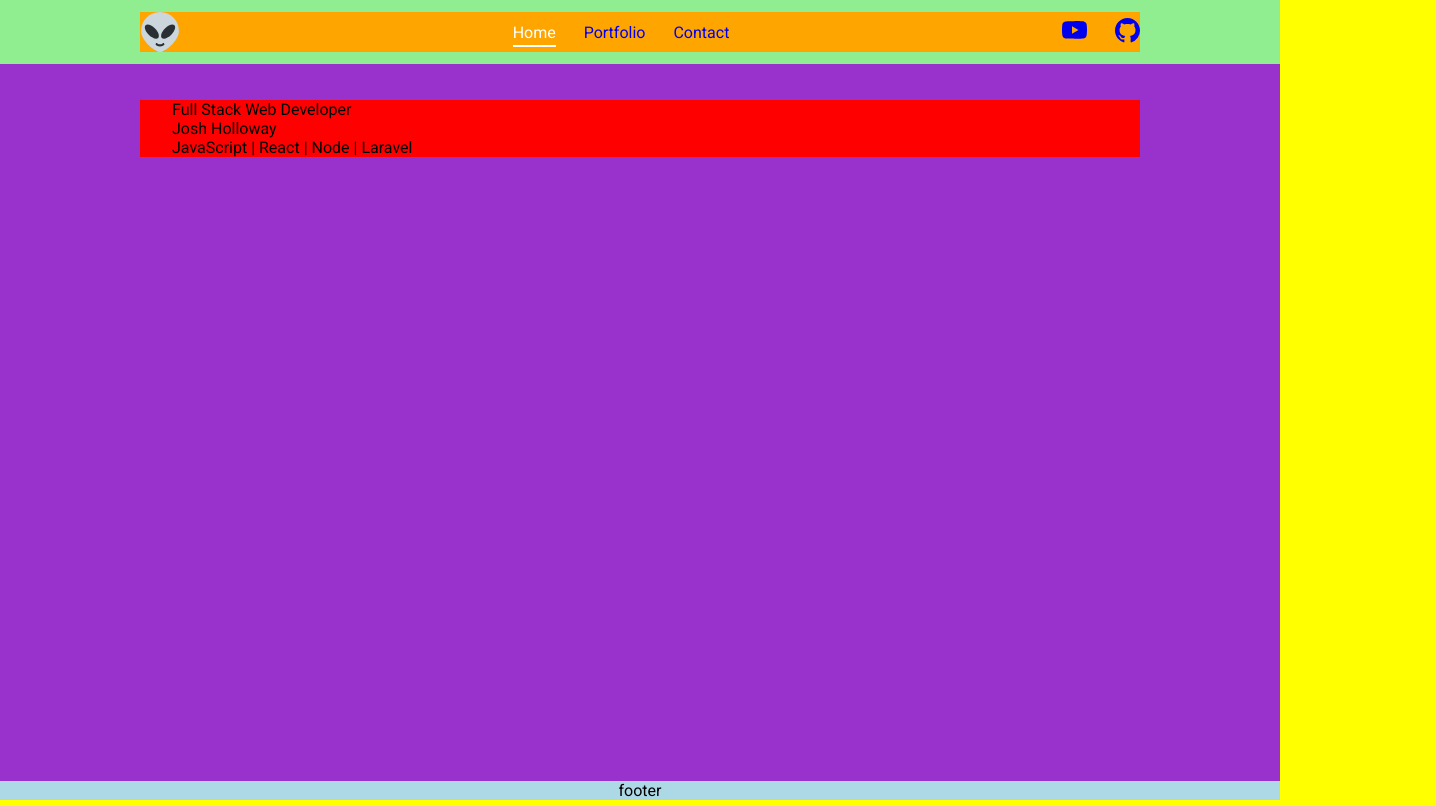
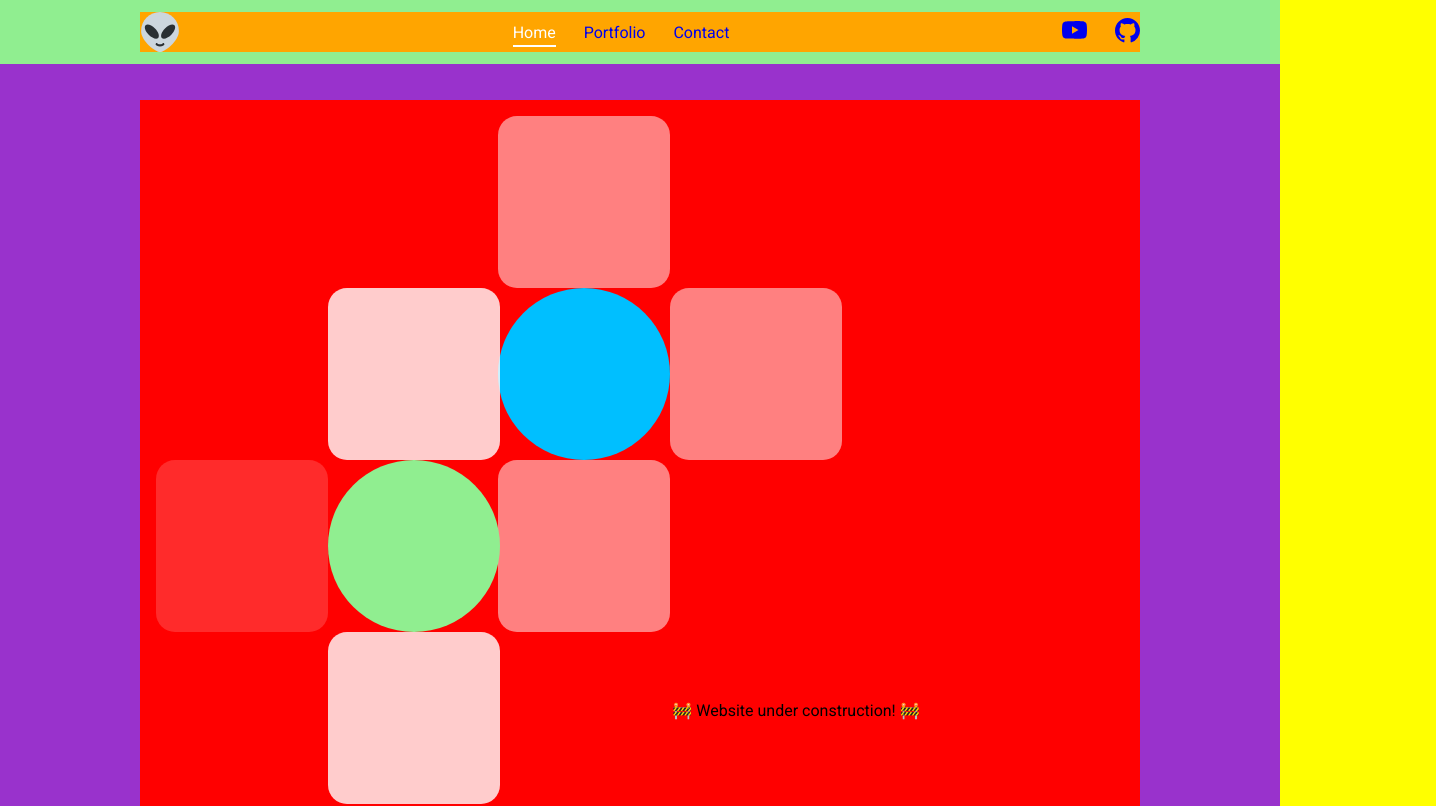
Before and after one commit to joshdotjs/portfolio, a Next.js app: page / in a window 1280 px wide. Shown: the top 806 px of the page, 1436 px wide, since content can reach past the window. Built offline with nearby package versions, Linux system fonts and the light colour scheme.

Commit message:
rearranged css

```diff
--- a/comps/_layout/_layout.js
+++ b/comps/_layout/_layout.js
@@ -3,7 +3,7 @@ import Footer from './footer';
 
 // ==============================================
 
-export default function Layout({ children }) {
+export default function Layout({ id, children }) {
 
   // --------------------------------------------
 
@@ -11,7 +11,7 @@ export default function Layout({ children }) {
     <>
       <Header />
 
-      <main>{children}</main>
+      <main id={id} className="page">{children}</main>
 
       <Footer />
     </>
--- /dev/null
+++ b/comps/_layout/_layout.scss
@@ -0,0 +1,16 @@
+body {
+
+  header { position: fixed;
+    background: lightgreen;
+    z-index: 10; // .wite: 5, header/footer: 10
+  }
+
+  main {
+    margin-top: 100px; // offset fixed navbar
+  }
+
+  footer {
+    background: lightblue;
+    z-index: 10; // .wite: 5, header/footer: 10
+  }
+}
--- /dev/null
+++ b/comps/_pages/_home/1_hero.js
@@ -0,0 +1,40 @@
+export default function Hero() {
+  return (
+    <section id="hero" className="hero-gutters">
+    <div id="construction">🚧 Website under construction! 🚧</div>
+
+    <div class="left">
+
+      <div class="left-container">
+
+        <svg xmlns="http://www.w3.org/2000/svg" class="hero-design shadow" width="686" height="688" viewBox="0 0 686 688">
+          <g id="blockdesign" transform="translate(-935 -289)">
+            <rect id="top-square"class="square-anim" data-name="Rectangle 2" width="172" height="172" rx="19" transform="translate(1277 289)" fill="rgba(255, 255, 255, 0.5)"/>
+            <rect id="top-circle" class="square-anim" data-name="Rectangle 10" width="172" height="172" rx="86" transform="translate(1277 461)" fill="deepskyblue"/>
+            <rect class="square-anim" data-name="Rectangle 8" width="172" height="172" rx="19" transform="translate(1449 461)" fill="rgba(255, 255, 255, 0.5)"/>
+            <rect id="row-3-right-square" class="square-anim" data-name="Rectangle 5" width="172" height="172" rx="19" transform="translate(1277 633)" fill="rgba(255, 255, 255, 0.5)" />
+            <rect id="row-2-left-square" class="square-anim" data-name="Rectangle 3" width="172" height="172" rx="19" transform="translate(1107 461)" fill="rgba(255, 255, 255, 0.8)" />
+            <rect id="lower-circle" class="square-anim" data-name="Rectangle 9" width="172" height="172" rx="86" transform="translate(1107 633)" fill="lightgreen"/>
+            <rect id="row-3-left-square" class="square-anim" data-name="Rectangle 7" width="172" height="172" rx="19" transform="translate(935 633)" fill="#fff" opacity="0.17"/>
+            <rect id="row-4-square" class="square-anim" data-name="Rectangle 4" width="172" height="172" rx="19" transform="translate(1107 805)" fill="rgba(255, 255, 255, 0.8)" />
+          </g>
+        </svg>
+      </div>
+
+    </div>
+
+
+    <div className="right">
+      <div className="super-title stagger1">
+        Full Stack Web Developer
+      </div>
+      <div className="title stagger1">
+        Josh Holloway
+      </div>
+      <div className="sub-title stagger1">
+        JavaScript | React | Node | Laravel
+      </div>
+    </div>
+  </section>
+  );
+}
--- /dev/null
+++ b/comps/_pages/_home/_home-page.js
@@ -0,0 +1,13 @@
+import Hero from './1_hero';
+
+// ==============================================
+
+export default function Page() {
+  return (
+    <>
+      <Hero />
+    </>
+  );
+}
+
+// ==============================================
--- /dev/null
+++ b/comps/_pages/_home/_home-page.scss
@@ -0,0 +1,31 @@
+@use 'css/partials/mixins' as *;
+@use 'css/partials/vars' as *;
+
+// ==============================================
+
+main#home.page {
+
+  #hero {
+    padding: $pad;
+    background: red;
+
+    // background-image: url('/img/AdobeStock_504342231_1920x1280.webp');
+
+
+
+    .left {
+
+    }
+
+    .right {
+
+    }
+
+    #construction {
+      width: 100vw;
+      position: absolute;
+      bottom: 10%;
+      text-align: center;
+    }
+  }
+}
--- a/css/home.scss
+++ /dev/null
@@ -1,14 +0,0 @@
-@use './partials/mixins' as *;
-@use './partials/vars' as *;
-
-// ==============================================
-
-main {
-  @include xl {
-    padding: 0 $pad;
-  };
-
-  #hero {
-    background: red;
-  }
-}
--- a/css/__layout.scss
+++ b/css/main.scss
@@ -6,24 +6,7 @@
 
 // ==============================================
 
-body {
-  margin: 0;
-  min-width: 325px;
-
-  header { position: fixed;
-    background: lightgreen;
-    z-index: 10; // .wite: 5, header/footer: 10
-  }
-
-  main {
-    margin-top: 100px; // offset fixed navbar
-  }
-
-  footer {
-    background: lightblue;
-    z-index: 10; // .wite: 5, header/footer: 10
-  }
-}
+@forward 'comps/_layout/_layout';
 
 // ==============================================
 
--- a/pages/_app.js
+++ b/pages/_app.js
@@ -1,22 +1,18 @@
-import Layout from 'comps/_layout/_layout';
-
 // Layout:
-import 'css/__layout.scss';
+import 'css/main.scss';
 import 'comps/_layout/header.scss';
 import 'comps/_layout/footer.scss';
 import 'comps/_layout/drawer-nav.scss';
 
 // Pages:
-import 'css/home.scss';
+import 'comps/_pages/_home/_home-page.scss';
 import 'pages/videos/ecommerce/2023.scss';
 
 // ==============================================
 
 export default function App({ Component, pageProps }) {
   return (
-    <Layout>
-      <Component {...pageProps} />
-    </Layout>
+    <Component {...pageProps} />
   );
 }
 
--- a/pages/contact.js
+++ b/pages/contact.js
@@ -1,10 +1,12 @@
+import Layout from "comps/_layout/_layout";
+
 // ==============================================
 
 export default function ContactPage() {
   return (
-    <>
+    <Layout id="contact">
       Contact Page
-    </>
+    </Layout>
   );
 }
 
--- a/pages/index.js
+++ b/pages/index.js
@@ -1,24 +1,13 @@
+import Layout from 'comps/_layout/_layout';
+import Page from 'comps/_pages/_home/_home-page';
+
 // ==============================================
 
 export default function Home() {
   return (
-    <>
-
-      <div id="hero" className="hero-gutters">
-        <div className="left">
-          <div className="super-title stagger1">
-            Full Stack Web Developer
-          </div>
-          <div className="title stagger1">
-            Josh Holloway
-          </div>
-          <div className="sub-title stagger1">
-            JavaScript | React | Node | Laravel
-          </div>
-        </div>
-      </div>
-
-    </>
+    <Layout id="home">
+      <Page />
+    </Layout>
   );
 }
 
--- a/pages/portfolio.js
+++ b/pages/portfolio.js
@@ -1,10 +1,12 @@
+import Layout from "comps/_layout/_layout";
+
 // ==============================================
 
 export default function PortfolioPage() {
   return (
-    <>
+    <Layout id="portfolio">
       Porfolio page
-    </>
+    </Layout>
   );
 }
 
--- a/pages/videos/ecommerce/2023.scss
+++ b/pages/videos/ecommerce/2023.scss
@@ -1,5 +1,5 @@
 main {
-  section {
-    border: solid yellow 20px;
-  }
+  // section {
+  //   border: solid yellow 20px;
+  // }
 }
```
Also changed, not shown: public/img/AdobeStock_504342231_1920x1280.webp (added).
